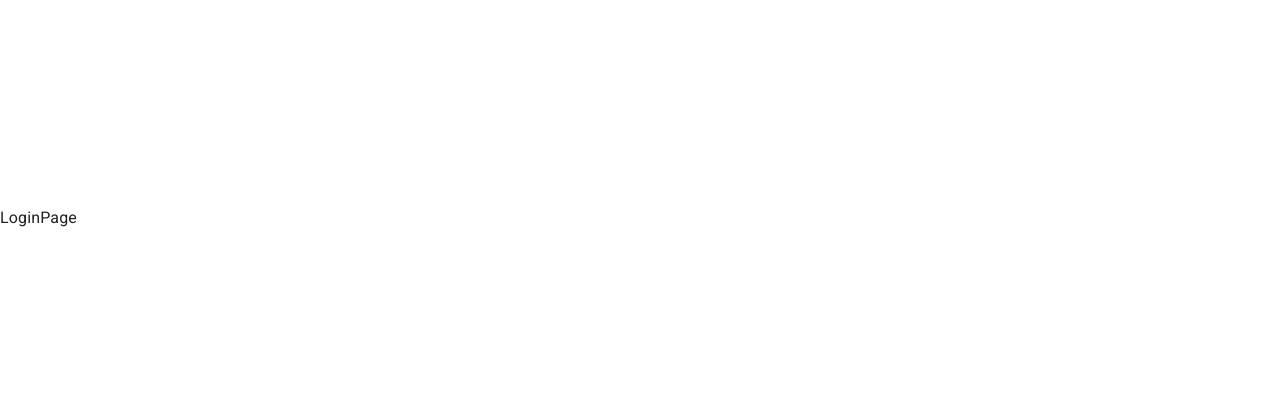
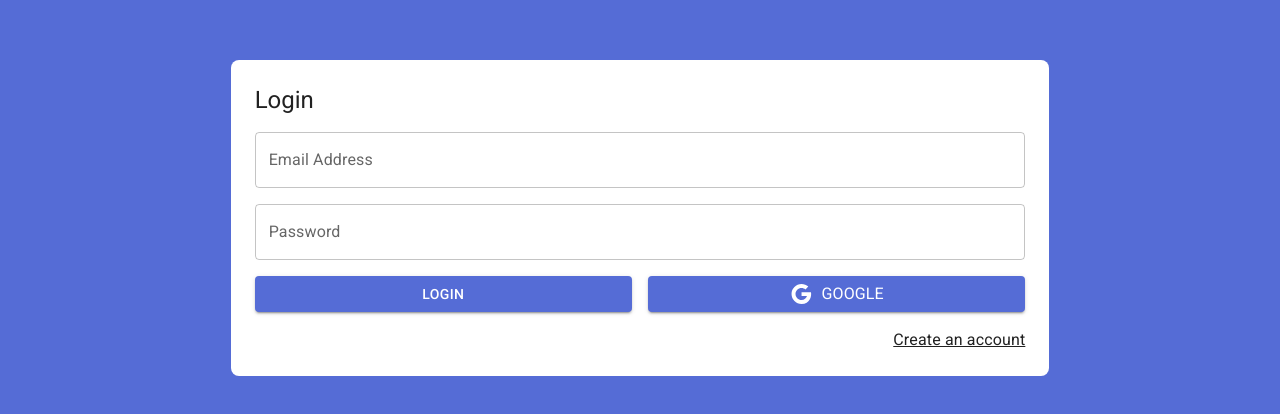
Before and after one commit to gisbelt/react-app, a React (Vite) app in the folder 08-journal-app-vite/: page /auth/login in a window 1280 px wide. Shown: the part 182-596 px from the top of the page. Built offline with nearby package versions, Linux system fonts and the light colour scheme.

Commit message:
Login Design

```diff
--- a/08-journal-app-vite/src/auth/pages/LoginPage.jsx
+++ b/08-journal-app-vite/src/auth/pages/LoginPage.jsx
@@ -1,7 +1,68 @@
-import React from 'react'
+import { Link as RouterLink } from 'react-router-dom'
+import { Button, Grid, Link, TextField, Typography } from '@mui/material'
+import { Google } from '@mui/icons-material'
 
 export const LoginPage = () => {
 	return (
-		<div>LoginPage</div>
+		<Grid
+			container
+			spacing={ 0 }
+			direction="column"
+			alignItems="center"
+			justifyContent="center"
+			sx={{ minHeight: '100vh', width: '100vw', backgroundColor: 'primary.main', padding: 4 }}
+		>
+			<Grid
+				item
+				className='box-shadow'
+				xs={ 3 } //On small screens, 3 positions
+				sx={{ backgroundColor: 'white', padding: 3, borderRadius: 2 }} //allows us to work with the styles property
+			>
+				<Typography variant='h5' sx={{ mb: 2 }}>Login</Typography>
+				<form>
+					<Grid container >
+						<Grid item xs={ 12 } sx={{ mb: 2 }}>
+							<TextField
+								label="Email Address"
+								type="email"
+								placeholder='email@example.com'
+								fullWidth={ true }
+							>
+							</TextField>
+						</Grid>
+
+						<Grid item xs={ 12 } sx={{ mb: 2 }} >
+							<TextField
+								label="Password"
+								type="Password"
+								placeholder='********'
+								fullWidth={ true }
+							>
+							</TextField>
+						</Grid>
+
+						<Grid container spacing={ 2 } sx={{ mb: 2 }}>
+							<Grid item xs={ 12 } sm={ 6 }>
+								<Button variant="contained" fullWidth >
+									Login
+								</Button>
+							</Grid>
+							<Grid item xs={ 12 } sm={ 6 } >
+								<Button variant="contained" fullWidth >
+									<Google />
+									<Typography sx={{ ml: 1 }}>Google</Typography>
+								</Button>
+							</Grid>
+						</Grid>
+
+						<Grid container direction='row' justifyContent='end' >
+							<Link component={ RouterLink } color='inherit' to="/auth/register">
+								Create an account
+							</Link>
+						</Grid>
+					</Grid>
+				</form>
+			</Grid>
+		</Grid>
 	)
 }
```
